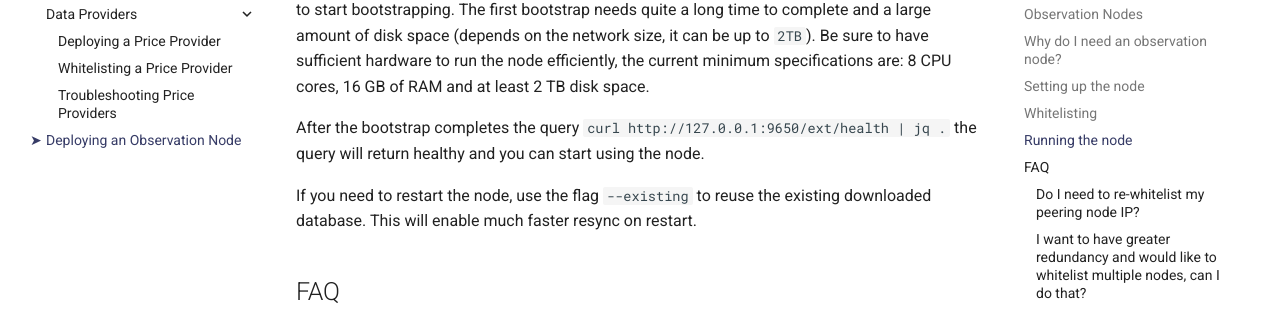
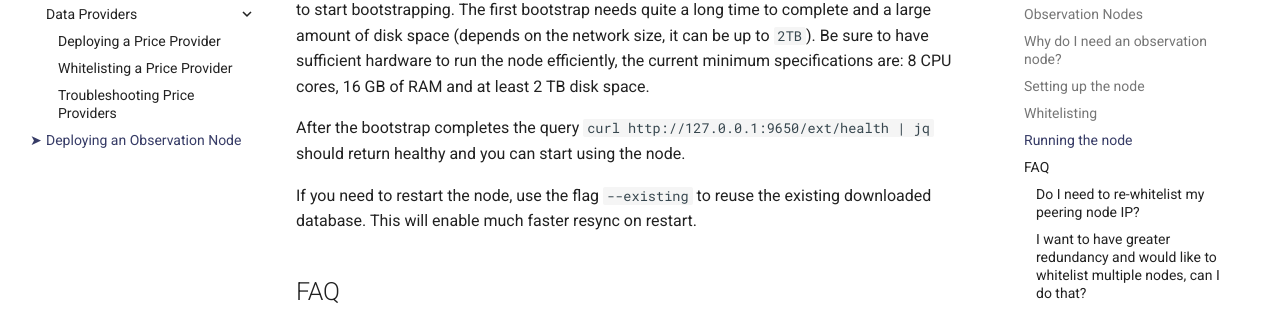
Before and after one commit to flare-foundation/docs, an MkDocs documentation site: the page built from docs/infra/observation.md, in a window 1280 px wide and 900 px high, scrolled down 1113 px. Shown: the part 142-453 px from the top of the window. Built offline with MkDocs 1.6.1 and Material for MkDocs 9.7.7, drawn with Linux system fonts in a browser that asks for light colours; comment, search, counter and statistics services are not loaded.

Commit message:
Fix format of inline command

```diff
--- a/docs/infra/observation.md
+++ b/docs/infra/observation.md
@@ -26,7 +26,7 @@ Which will return a JSON containing node IP-s if your IP is whitelisted.
 
 After cloning and compiling the songbird node, adjust the necessary configurations in `songbird.sh` so that the database location points to the external disk. Run `./cmd/songbird.sh` to start bootstrapping. The first bootstrap needs quite a long time to complete and a large amount of disk space (depends on the network size, it can be up to `2TB`). Be sure to have sufficient hardware to run the node efficiently, the current minimum specifications are: 8 CPU cores, 16 GB of RAM and at least 2 TB disk space.
 
-After the bootstrap completes the query `curl http://127.0.0.1:9650/ext/health | jq .`  the query will return healthy and you can start using the node.
+After the bootstrap completes the query `curl http://127.0.0.1:9650/ext/health | jq` should return healthy and you can start using the node.
 
 If you need to restart the node, use the flag `--existing` to reuse the existing downloaded database. This will enable much faster resync on restart.
 
```
